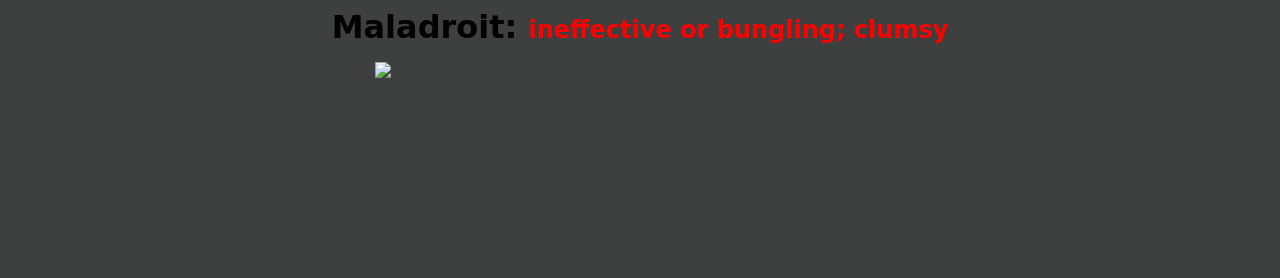
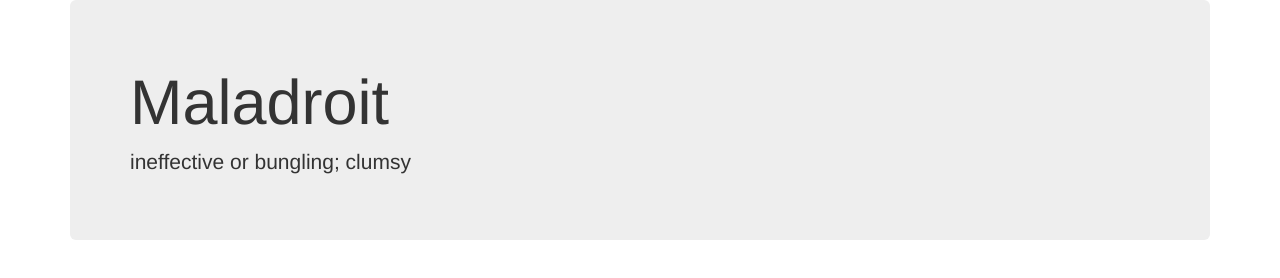
Before and after one commit to alcarroll/devmaladroit, a plain HTML site: page html/index.html in a window 1280 px wide. Drawn offline with Linux system fonts and the light colour scheme; a web font is replaced by a local one.

Commit message:
adding jumbotron

```diff
--- a/html/index.html
+++ b/html/index.html
@@ -3,23 +3,18 @@
 <!-- yes, this is terrible code. I'm a newb. what do you want from me? -->
 <head>
 	<title>Maladroit Dojo</title>
-	<link rel="stylesheet" type="text/css" href="styles.css">
-	<!-- <link href="https://fonts.googleapis.com/css?family=Source+Sans+Pro&display=swap" rel="stylesheet"> -->
-	<!-- <link href="https://fonts.googleapis.com/css?family=Squada+One&display=swap" rel="stylesheet"> -->
+<!-- 	<link rel="stylesheet" type="text/css" href="styles.css"> -->
+	<link rel="stylesheet" type="text/css" href="bootstrap.css">
 	<link href="https://fonts.googleapis.com/css?family=Odibee+Sans&display=swap" rel="stylesheet">
-
 </head>
 <body>
 
-<div id="header">
-	<h1>Maladroit: <span>ineffective or bungling; clumsy</span></h1>
-	<p></p>
+<div class="container">
+	<div class="jumbotron">
+		<h1>Maladroit</h1>
+		<p>ineffective or bungling; clumsy</p>
+	</div>
 </div>
-
-<div id="image">
-	<img src="ninja-2024214_640.png">
-</div>
-
 
 </body>
 </html>
--- a/html/styles.css
+++ b/html/styles.css
@@ -1,12 +1,12 @@
 /*yes, this is terrible code. I'm a newb. what do you want from me?*/
 
-body {
-	/*font-family: 'Source Sans Pro', sans-serif;*/
-	/*font-family: 'Squada One', cursive;*/
+/*body {
+	font-family: 'Source Sans Pro', sans-serif;
+	font-family: 'Squada One', cursive;
 	font-family: 'Odibee Sans', cursive;
 	background-color: #3e403f;
 }
-
+*/
 h1 {
 	margin-bottom: 0px;
 	margin: auto auto;
```
